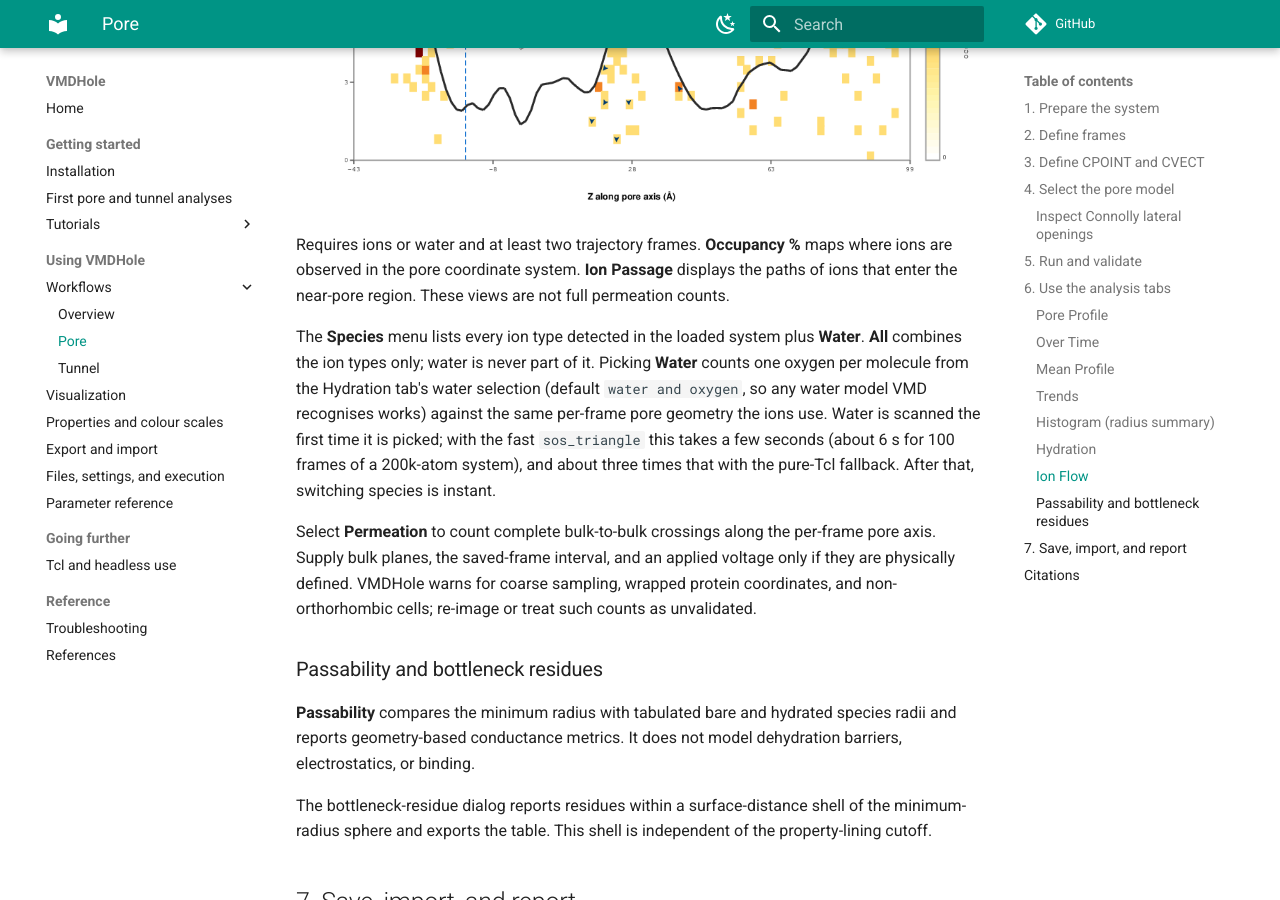
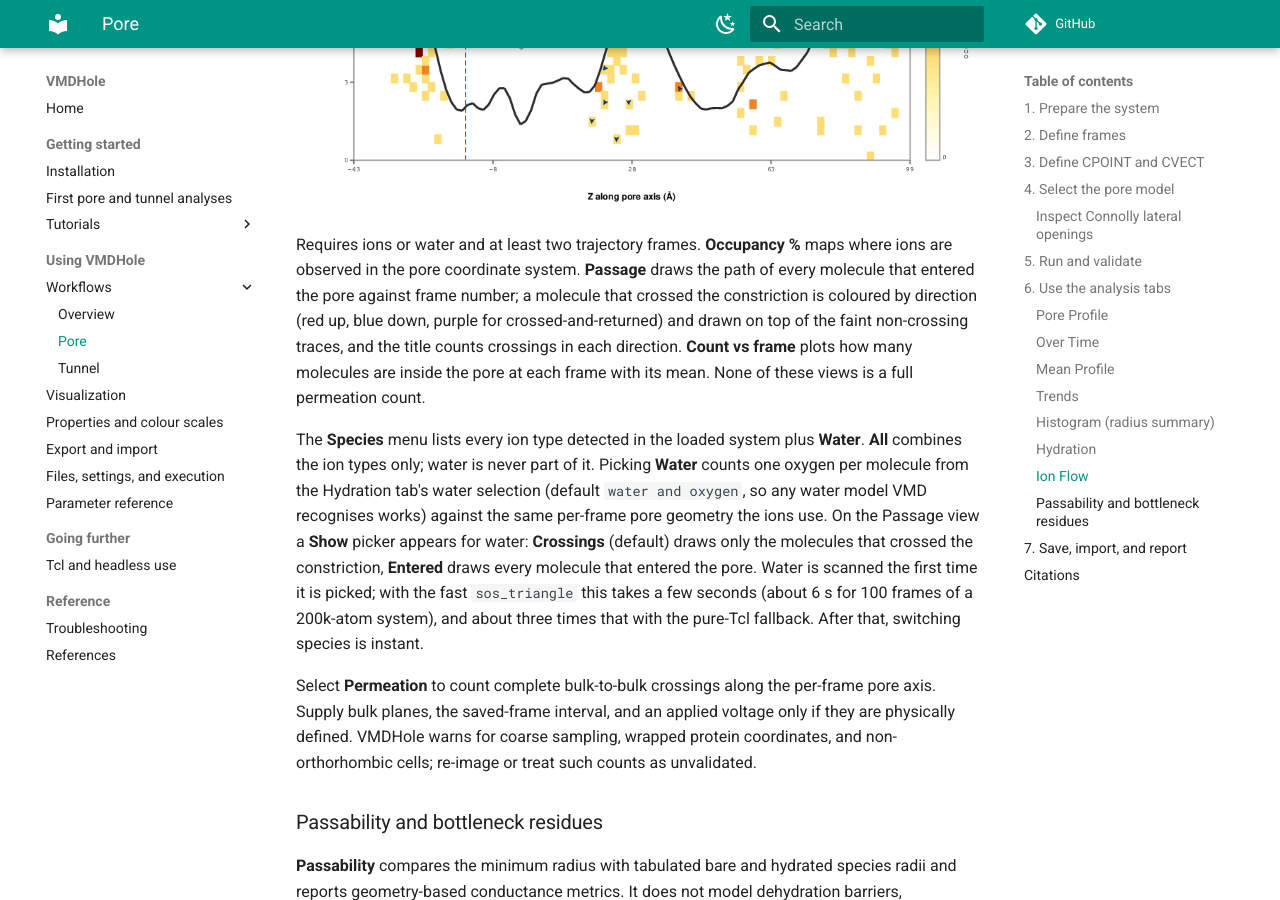
Before and after one commit to aminkvh/VMDHole, an MkDocs documentation site: the page built from docs/pore-mode.md, in a window 1280 px wide and 900 px high, scrolled down 6526 px. Built offline with MkDocs 1.6.1 and Material for MkDocs 9.7.7, drawn with Linux system fonts in a browser that asks for light colours; comment, search, counter and statistics services are not loaded.

Commit message:
feat: Ion Flow passage crossings by direction, Count vs frame view, water Show picker
Passage view (renamed from "Ion Passage"): a molecule that crossed the
constriction is coloured by direction (red up, blue down, purple for
crossed-and-returned) and drawn after every other trace, so crossings are
never buried. Non-crossing traces are faint: a light species colour when
several species share the plot, plain grey for one species. The title
counts crossings in each direction and the legend carries the direction
key ahead of the per-frame species counts. Per-trace crossing counts come
from the same adjacent-frame gate the flux counter uses, and the passage
CSV gains crossed_up/crossed_down columns.

Water gets a Show picker on the passage view (water only): Crossings, the
default, draws only the molecules that crossed and only the contiguous
stretch in which they crossed (62 canvas items on a 100-frame run instead
of 65,946); Entered draws every molecule that entered the pore.

Count vs frame: a third view plotting how many distinct molecules of the
selected species are inside the pore (occupancy-shell membership) at each
frame, with the mean, the playhead, and a frame,count CSV export.

"How to cite" is now bold on a warm yellow ground so it draws the eye.

Docs (pore-mode.md, parameters.md, in-plugin Guide) updated. Verified
under Xvfb on the user's run; suite 20/20 groups, 14/14 unit tests.

Co-Authored-By: Claude Fable 5.1 <noreply@anthropic.com>
Claude-Session: https://claude.ai/code/session_01R6wCGSrVN5AW1nSXGF5YSG

```diff
--- a/docs/pore-mode.md
+++ b/docs/pore-mode.md
@@ -189,15 +189,22 @@ geometry. Cite CHAP from the
 <p align="center"><img src="images/ion_passage.png" alt="Ion passage plot: per-ion axial traces through the pore over the trajectory" width="720"></p>
 
 Requires ions or water and at least two trajectory frames. **Occupancy %** maps
-where ions are observed in the pore coordinate system. **Ion Passage** displays
-the paths of ions that enter the near-pore region. These views are not full
-permeation counts.
+where ions are observed in the pore coordinate system. **Passage** draws the
+path of every molecule that entered the pore against frame number; a molecule
+that crossed the constriction is coloured by direction (red up, blue down,
+purple for crossed-and-returned) and drawn on top of the faint non-crossing
+traces, and the title counts crossings in each direction. **Count vs frame**
+plots how many molecules are inside the pore at each frame with its mean.
+None of these views is a full permeation count.
 
 The **Species** menu lists every ion type detected in the loaded system plus
 **Water**. **All** combines the ion types only; water is never part of it.
 Picking **Water** counts one oxygen per molecule from the Hydration tab's water
 selection (default `water and oxygen`, so any water model VMD recognises works)
-against the same per-frame pore geometry the ions use. Water is scanned the
+against the same per-frame pore geometry the ions use. On the Passage view a
+**Show** picker appears for water: **Crossings** (default) draws only the
+molecules that crossed the constriction, **Entered** draws every molecule that
+entered the pore. Water is scanned the
 first time it is picked; with the fast `sos_triangle` this takes a few seconds
 (about 6 s for 100 frames of a 200k-atom system), and about three times that
 with the pure-Tcl fallback. After that, switching species is instant.
```
Also changed, not shown: docs/parameters.md (+2 -1 lines), 1 other file.
